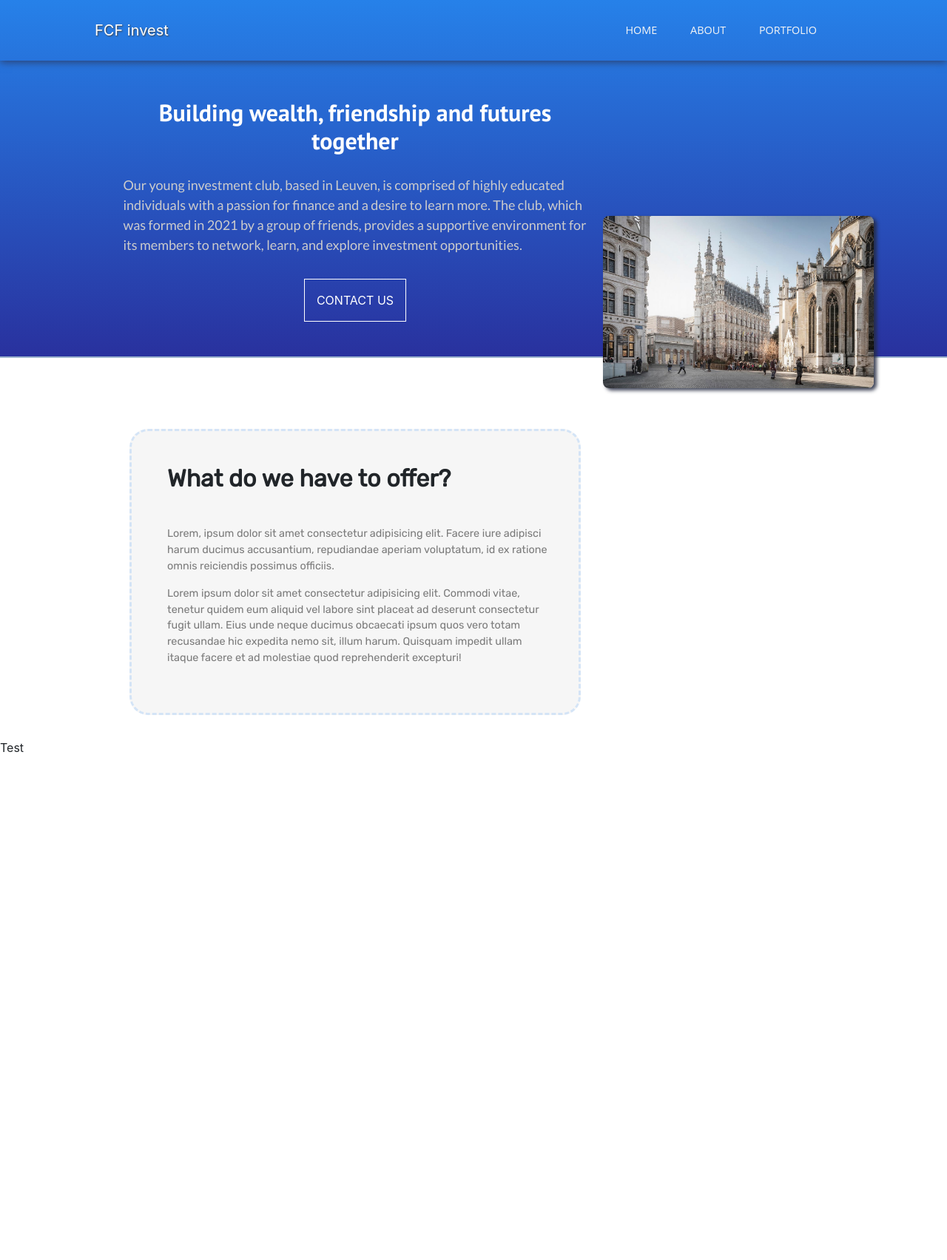
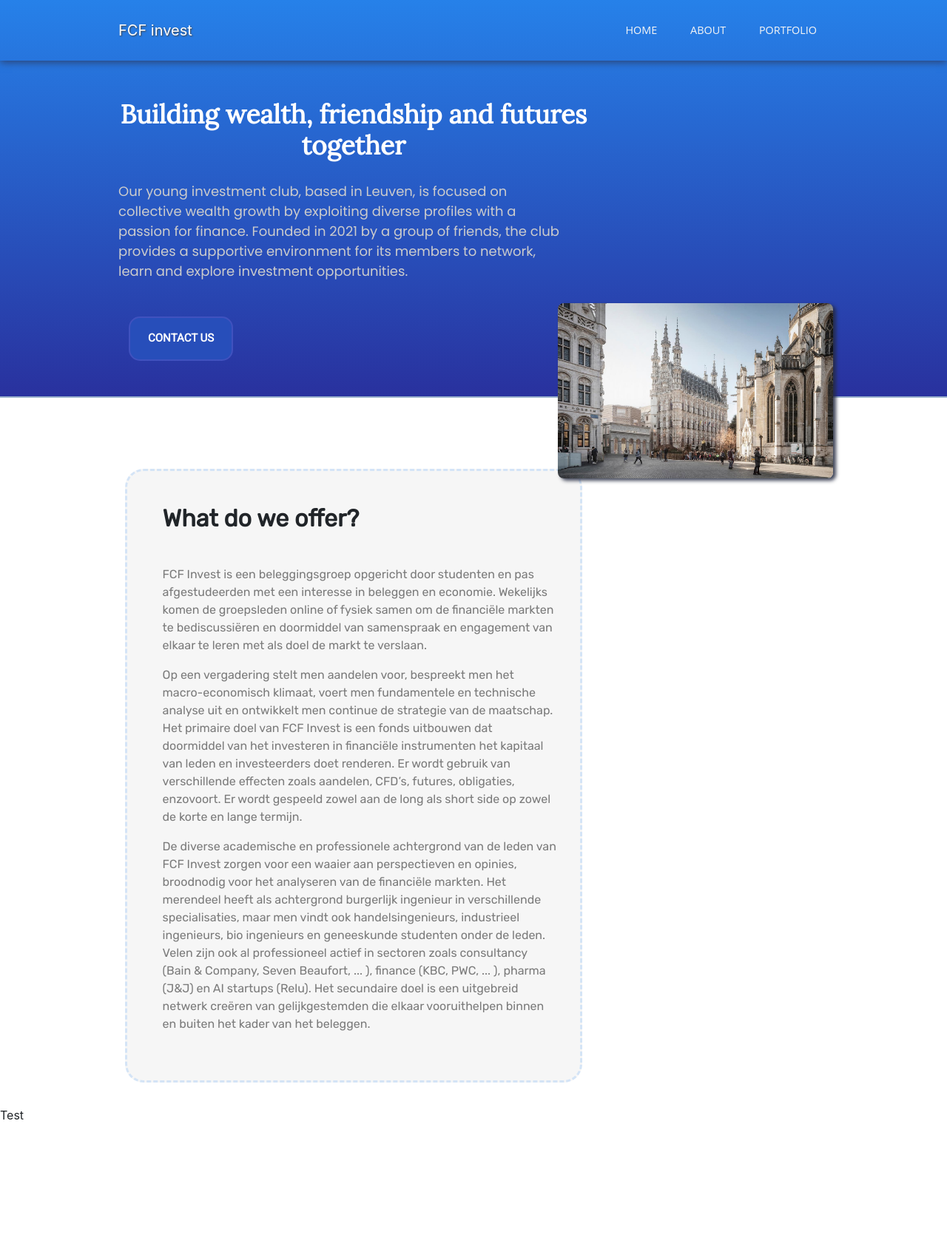
Before and after one commit to JeffSomersKUL/FCF_invest, a Flask app: template app/templates/base.html in a window 1280 px wide. Shown: the top 1704 px of the page at 74% size. Before the commit the page ends 1017 px from the top, so only its background shows below. Run offline with Flask 2, Linux system fonts and the light colour scheme; the template is opened without the code that fills it, so the values that code supplies are empty; some libraries are stand-ins or nearby versions; some web fonts are replaced.

Commit message:
title navbar fix + contact button added

```diff
--- a/app/static/css/page.css
+++ b/app/static/css/page.css
@@ -2,6 +2,11 @@
 @import url("http://fonts.googleapis.com/css?family=Lato:400,700");
 @import url('https://fonts.cdnfonts.com/css/finance');
 @import url('https://fonts.googleapis.com/css2?family=PT+Sans:ital,wght@0,700;1,400&display=swap');
+@import url('https://fonts.googleapis.com/css2?family=Arvo&display=swap');
+@import url('https://fonts.googleapis.com/css2?family=Arvo&display=swap');
+@import url('https://fonts.googleapis.com/css2?family=Arvo&family=Lora&display=swap');
+@import url('https://fonts.googleapis.com/css2?family=PT+Sans:ital,wght@0,700;1,400&family=Poppins:wght@300;400&display=swap');
+@import url('https://fonts.googleapis.com/css2?family=Heebo&family=PT+Sans:ital,wght@0,700;1,400&family=Poppins:wght@300;400&display=swap');
 * {
   box-sizing: border-box;
 }
@@ -31,7 +36,7 @@ section {
 }
 
 .site-width{
-  width: 75%;
+  width: 76%;
 }
 
 header a {
@@ -58,11 +63,11 @@ header .nav-item {
 }
 
 header .navbar-brand {
-  padding-left: 8rem;
+  padding-left: 10rem;
 }
 
 header .row .col-md-8 {
-    padding: 2rem 0rem;
+    padding: 3rem 0rem;
     padding-bottom: 2rem;
 }
 
@@ -82,7 +87,6 @@ header {
 }
 
 header .container-fluid .row{
-  height: 25rem;
   align-content: center;
 }
 
@@ -91,27 +95,62 @@ header .container-fluid .row .col-md-8{
   display: flex;
   flex-direction: column;
   justify-content: center;
-  align-items: center;
+  align-items: self-start;
 }
 
 header .container-fluid .col-md-8 h1 {
-    font-family: 'PT Sans', sans-serif;
+  font-family: 'Lora', serif;
   font-weight: bold;
   padding: 0.1em 0.2em;
-    font-size: 32px;
+  font-size: 35px;
 }
 
 header .container-fluid .col-md-8 p {
-    font-family: 'Lato', sans-serif;
+  font-family: 'Poppins', sans-serif;
   padding: 1rem 0.4rem;
   font-size: large;
   color: #ccc;
   text-align: left;
+  width: 95%;
 }
 
+/* CSS */
 header .contact-button{
-  padding: 1rem;
-  border: 1px solid;
+  appearance: none;
+  background-color: #274eba;
+  border: 2px solid #5956C482;
+  border-radius: 15px;
+  box-sizing: border-box;
+  color: #FFFFFF;
+  cursor: pointer;
+  display: inline-block;
+  font-size: 15px;
+  font-weight: 600;
+  line-height: normal;
+  min-height: 60px;
+  outline: none;
+  padding: 16px 24px;
+  text-align: center;
+  text-decoration: none;
+  transition: all 300ms cubic-bezier(.23, 1, 0.32, 1);
+  user-select: none;
+  -webkit-user-select: none;
+  touch-action: manipulation;
+  will-change: transform;
+  font-family: 'Heebo', sans-serif;
+  margin-top:1rem;
+  margin-bottom: 1rem;
+  margin-left: 35px;
+}
+
+header .contact-button:hover {
+  box-shadow: rgba(0, 0, 0, 0.25) 0 8px 15px;
+  transform: translateY(-2px);
+}
+
+header .contact-button:active {
+  box-shadow: none;
+  transform: translateY(0);
 }
 
 /* underline animation */
@@ -146,11 +185,12 @@ transform-origin: bottom left;
 
   .section-1 .row .col-md-4 .pray{
     position: absolute;
-    top: -14rem;
+    top: -10rem;
+    left:-3rem
   }
 
   .section-1 .row .col-md-4 .pray img {
-    width: 120%;
+    width: 100%;
     border-radius: 0.5em;
     box-shadow: 4px 3px 5px #242a40e0;
   }
@@ -179,7 +219,7 @@ transform-origin: bottom left;
   }
 
   .section-1 .row .col-md-8 .panel p {
-    font-size: 0.9em;
+    font-size: 1rem;
     color: rgba(0, 0, 0, 0.5);
   }
 
--- a/app/templates/base.html
+++ b/app/templates/base.html
@@ -40,13 +40,15 @@
       <div class="col-md-8 col-sm-12 text-white">
         <h1>Building wealth, friendship and futures together</h1>
         <p>
-          Our young investment club, based in Leuven, is comprised of
-          highly educated individuals with a passion for finance and a
-          desire to learn more. The club, which was formed in 2021 by a
-          group of friends, provides a supportive environment for its members
-          to network, learn, and explore investment opportunities.
+          Our young investment club, based in Leuven, is focused on collective
+          wealth growth by exploiting diverse profiles with a passion for
+          finance. Founded in 2021 by a group of friends, the club provides a
+          supportive environment for its members to network, learn and explore
+          investment opportunities.
         </p>
-        <div class="contact-button">CONTACT US</div>
+        <div class="row">
+          <div class="contact-button">CONTACT US</div>
+        </div>
       </div>
     </div>
   </div>
@@ -57,15 +59,41 @@
           <div class="row">
             <div class="col-md-8 col-12">
               <div class="panel text-left">
-                  <h1>What do we have to offer?</h1>
+                  <h1>What do we offer?</h1>
                   <p class="pt-4">
-                    Lorem, ipsum dolor sit amet consectetur adipisicing elit. Facere iure adipisci harum ducimus accusantium, repudiandae aperiam
-                    voluptatum, id ex ratione omnis reiciendis possimus officiis.
+                    FCF Invest is een beleggingsgroep opgericht door studenten
+                    en pas afgestudeerden met een interesse in beleggen en
+                    economie. Wekelijks komen de groepsleden online of fysiek
+                    samen om de financiële markten te bediscussiëren en
+                    doormiddel van samenspraak en engagement van elkaar te
+                    leren met als doel de markt te verslaan.
                   </p>
                   <p>
-                    Lorem ipsum dolor sit amet consectetur adipisicing elit. Commodi vitae, tenetur quidem eum aliquid vel labore sint placeat
-                    ad deserunt consectetur fugit ullam. Eius unde neque ducimus obcaecati ipsum quos vero totam recusandae hic
-                    expedita nemo sit, illum harum. Quisquam impedit ullam itaque facere et ad molestiae quod reprehenderit excepturi!
+                    Op een vergadering stelt men aandelen voor, bespreekt men
+                    het macro-economisch klimaat, voert men fundamentele en
+                    technische analyse uit en ontwikkelt men continue de
+                    strategie van de maatschap. Het primaire doel van
+                    FCF Invest is een fonds uitbouwen dat doormiddel van het
+                    investeren in financiële instrumenten het kapitaal van
+                    leden en investeerders doet renderen. Er wordt gebruik van
+                    verschillende effecten zoals aandelen, CFD’s, futures,
+                    obligaties, enzovoort. Er wordt gespeeld zowel aan de long
+                    als short side op zowel de korte en lange termijn.
+                  </p>
+                  <p>
+                    De diverse academische en professionele achtergrond van de
+                    leden van FCF Invest zorgen voor een waaier aan
+                    perspectieven en opinies, broodnodig voor het analyseren
+                    van de financiële markten. Het merendeel heeft als
+                    achtergrond burgerlijk ingenieur in verschillende
+                    specialisaties, maar men vindt ook handelsingenieurs,
+                    industrieel ingenieurs, bio ingenieurs en geneeskunde
+                    studenten onder de leden. Velen zijn ook al professioneel
+                    actief in sectoren zoals consultancy (Bain & Company,
+                    Seven Beaufort, ... ), finance (KBC, PWC, ... ), pharma
+                    (J&J) en AI startups (Relu). Het secundaire doel is een
+                    uitgebreid netwerk creëren van gelijkgestemden die elkaar
+                    vooruithelpen binnen en buiten het kader van het beleggen.
                   </p>
               </div>
             </div>
```
Lines whose indentation alone changed are shown as unchanged.
